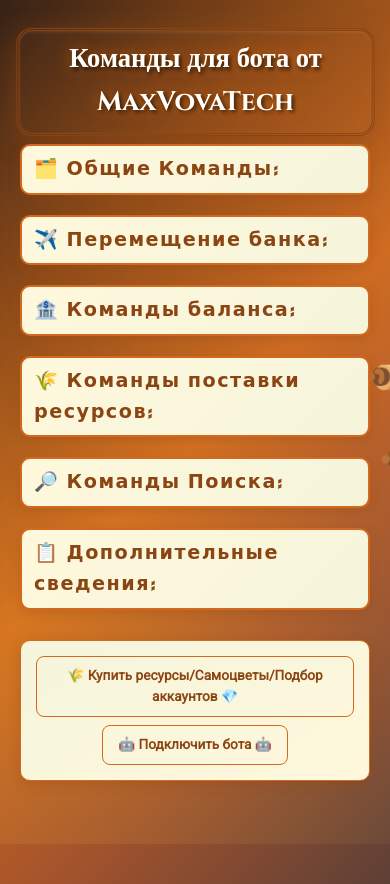
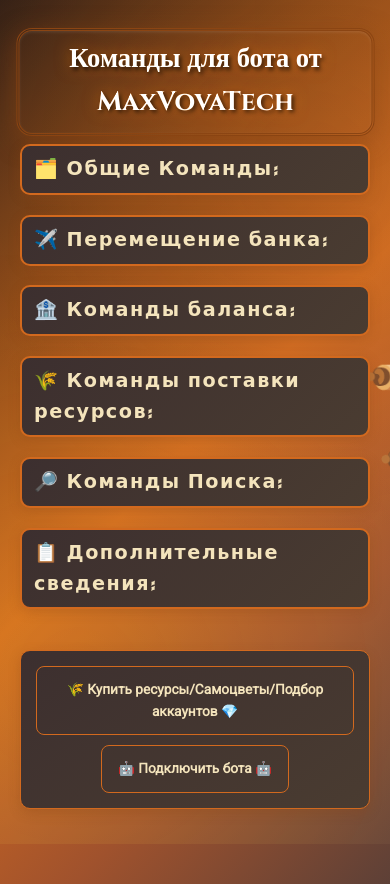
Before and after one commit to Unix2133/MaxVovaTech, a plain HTML site: page index.html in a window 390 px wide. Drawn offline with Linux system fonts and the light colour scheme.

Commit message:
Update index.html

```diff
--- a/index.html
+++ b/index.html
@@ -17,6 +17,8 @@ body {
     min-height: 100vh;
     position: relative;
     overflow-x: hidden;
+    overflow-y: auto;
+    scroll-behavior: auto;
 }
 
 body::before {
@@ -62,6 +64,7 @@ h1 {
         0 0 15px rgba(255, 140, 0, 0.5);
     animation: titlePulse 3s ease-in-out infinite;
     position: relative;
+    scroll-margin-top: 20px;
 }
 
 @keyframes titlePulse {
@@ -71,8 +74,8 @@ h1 {
 
 h2 {
     font-family: 'MedievalSharp', cursive;
-    background: linear-gradient(135deg, #fff8dc, #f5f5dc);
-    color: #8b4513;
+    background: linear-gradient(135deg, #3c2f2f, #4a3c31);
+    color: #f4e4bc;
     padding: 10px 15px;
     margin: 10px 0;
     border: 2px solid #d2691e;
@@ -80,10 +83,12 @@ h2 {
     font-size: 1.4em;
     letter-spacing: 1.5px;
     cursor: pointer;
-    transition: all 0.4s cubic-bezier(0.25, 0.46, 0.45, 0.94);
+    transition: all 0.3s cubic-bezier(0.25, 0.46, 0.45, 0.94);
     position: relative;
     overflow: hidden;
     box-shadow: 0 3px 12px rgba(139, 69, 19, 0.3);
+    scroll-margin-top: 40px;
+    will-change: transform;
 }
 
 h2::before {
@@ -93,37 +98,52 @@ h2::before {
     left: -100%;
     width: 100%;
     height: 100%;
-    background: linear-gradient(90deg, transparent, rgba(255, 255, 255, 0.4), transparent);
-    transition: left 0.5s;
+    background: linear-gradient(90deg, transparent, rgba(255, 255, 255, 0.2), transparent);
+    transition: left 0.3s;
 }
 
 h2:hover {
     transform: translateY(-3px) scale(1.01);
     box-shadow: 0 6px 20px rgba(139, 69, 19, 0.5);
-    background: linear-gradient(135deg, #f5f5dc, #fff8dc);
+    background: linear-gradient(135deg, #4a3c31, #3c2f2f);
 }
 
 h2:hover::before {
     left: 100%;
 }
 
+h2.open {
+    background: linear-gradient(135deg, #4a3c31, #3c2f2f);
+    box-shadow: 0 6px 20px rgba(139, 69, 19, 0.5);
+    transform: translateY(-2px);
+}
+
 ul {
     list-style-type: none;
     padding: 0;
-    margin: 5px 0;
+    margin: 0;
+    transition: height 0.4s cubic-bezier(0.4, 0, 0.2, 1);
+    overflow: hidden;
+    will-change: height;
+    height: 0;
+}
+
+ul.visible {
+    height: auto;
 }
 
 ul li {
-    background: linear-gradient(145deg, #fef9e7, #f0e6a0);
+    background: linear-gradient(145deg, #3c2f2f, #4a3c31);
     margin: 8px 0;
     padding: 15px;
     border: 1.5px solid #d2691e;
     border-radius: 8px;
     box-shadow:
         0 4px 12px rgba(139, 69, 19, 0.2),
-        inset 0 1px 2px rgba(255, 255, 255, 0.5);
-    transition: all 0.3s ease;
+        inset 0 1px 2px rgba(255, 255, 255, 0.1);
+    transition: all 0.2s ease;
     position: relative;
+    color: #f4e4bc;
 }
 
 ul li:hover {
@@ -133,7 +153,7 @@ ul li:hover {
 }
 
 .command {
-    color: #a0522d;
+    color: #ffd700;
     font-weight: bold;
     font-family: 'Roboto', sans-serif;
     font-size: 1.1em;
@@ -142,11 +162,16 @@ ul li:hover {
 }
 
 .access {
-    color: #8b4513;
+    color: #deb887;
     font-size: 0.85em;
     font-style: italic;
     display: block;
     margin-bottom: 4px;
+}
+
+ul li br + * {
+    color: #f4e4bc;
+    font-size: 0.95em;
 }
 
 button {
@@ -160,7 +185,7 @@ button {
     font-size: 0.85em;
     font-weight: bold;
     font-family: 'Roboto', sans-serif;
-    transition: all 0.3s ease;
+    transition: all 0.2s ease;
     box-shadow: 0 2px 8px rgba(139, 69, 19, 0.3);
     position: relative;
     overflow: hidden;
@@ -182,23 +207,24 @@ button:active {
 }
 
 .bot-links {
-    margin-top: 20px;
+    margin-top: 30px;
     padding: 15px;
     text-align: center;
-    background: linear-gradient(145deg, #f5f5dc, #fff8dc);
+    background: linear-gradient(145deg, #3c2f2f, #4a3c31);
     border-radius: 10px;
     border: 1.5px solid #d2691e;
-    font-size: 0.85em;
+    font-size: 0.9em;
     display: flex;
     justify-content: space-around;
     align-items: center;
     box-shadow: 0 4px 12px rgba(139, 69, 19, 0.3);
+    color: #f4e4bc;
 }
 
 .bot-links a {
-    color: #8b4513;
+    color: #f4e4bc;
     text-decoration: none;
-    padding: 8px 15px;
+    padding: 10px 18px;
     border: 1.5px solid #d2691e;
     border-radius: 8px;
     transition: all 0.3s ease;
@@ -209,8 +235,8 @@ button:active {
 .bot-links a:hover {
     background: linear-gradient(145deg, #d2691e, #ff8c00);
     color: #fff;
-    transform: scale(1.03);
-    box-shadow: 0 4px 12px rgba(210, 105, 30, 0.5);
+    transform: scale(1.05);
+    box-shadow: 0 5px 15px rgba(210, 105, 30, 0.6);
 }
 
 .notification {
@@ -234,21 +260,38 @@ button:active {
     to { transform: translateX(-50%) translateY(0); opacity: 1; }
 }
 
-h2 + ul {
-    max-height: 0;
-    overflow: hidden;
-    transition: max-height 0.5s ease-in-out;
-}
-
-h2.open + ul {
-    max-height: 2000px; /* Достаточно для всех элементов */
+/* Зафиксировать тёмную тему независимо от системных настроек */
+@media (prefers-color-scheme: light) {
+    body {
+        background: linear-gradient(135deg, #2c1810 0%, #8b4513 25%, #d2691e 50%, #a0522d 75%, #5d4037 100%) !important;
+        color: #f4e4bc !important;
+    }
+    ul li {
+        background: linear-gradient(145deg, #3c2f2f, #4a3c31) !important;
+        color: #f4e4bc !important;
+    }
+    h2 {
+        background: linear-gradient(135deg, #3c2f2f, #4a3c31) !important;
+        color: #f4e4bc !important;
+    }
+    .bot-links {
+        background: linear-gradient(145deg, #3c2f2f, #4a3c31) !important;
+        color: #f4e4bc !important;
+    }
+    .bot-links a {
+        color: #f4e4bc !important;
+    }
+    ul li br + * {
+        color: #f4e4bc !important;
+    }
 }
 
 @media (max-width: 768px) {
     h1 { font-size: 1.6em; padding: 8px 12px; }
     h2 { font-size: 1.2em; padding: 8px 12px; }
     ul li { padding: 12px; margin: 6px 0; }
-    .bot-links { flex-direction: column; gap: 8px; }
+    .bot-links { flex-direction: column; gap: 10px; }
+    .bot-links a { padding: 12px 16px; font-size: 0.95em; }
 }
 </style>
 
@@ -303,14 +346,36 @@ function createNotification() {
 
 <script>
 document.addEventListener('DOMContentLoaded', () => {
+    // Убрана логика автоматического открытия первого раздела
+    // Все разделы остаются свернутыми при загрузке
+
     const sections = document.querySelectorAll('h2');
+
     sections.forEach(section => {
         const list = section.nextElementSibling;
         if (list && list.tagName === 'UL') {
             section.addEventListener('click', (e) => {
+                e.preventDefault();
                 e.stopPropagation();
-                section.classList.toggle('open');
-                list.style.maxHeight = section.classList.contains('open') ? '2000px' : '0';
+                const isOpen = section.classList.contains('open');
+
+                // Закрываем все разделы
+                sections.forEach(s => {
+                    s.classList.remove('open');
+                    const l = s.nextElementSibling;
+                    if (l && l.tagName === 'UL') {
+                        l.classList.remove('visible');
+                    }
+                });
+
+                // Открываем текущий раздел, если он был закрыт
+                if (!isOpen) {
+                    section.classList.add('open');
+                    list.classList.add('visible');
+                    setTimeout(() => {
+                        section.scrollIntoView({ behavior: 'smooth', block: 'start' });
+                    }, 200);
+                }
             });
         }
     });
@@ -391,10 +456,10 @@ document.addEventListener('DOMContentLoaded', () => {
 <h2>🌾 Команды поставки ресурсов:</h2>
 <ul>
 <li><span class="command">🌾!adminrss F S W O G ник</span><button onclick="copyToClipboard(this.previousElementSibling)">Копировать</button><br><span class="access">Доступно для: R4</span><br>Отправляет все типы ресурсов игроку от имени администратора. Пример: !adminrss 5m 5m 7m 0 8m mictik.</li>
-<li><span class="command">🌾!admin тип ник количество</span><button onclick="copyToClipboard(this.previousElementSibling)">Копировать</button><br><span class="access">Доступно для: R4</span><br>Отправляет ресурсы игроку от имени администратора. Пример: !adminfood mictik 10.</li>
+<li><span class="command">🌾!admin тип ник количество</span><button onclick="copyToClipboard(this.previousElementSibling)">Копировать</button><br><span class="access">Доступно для: R4</span><br>Отправляет ресурсы игроку от имени администратора. Пример: !admin food mictik 10.</li>
 <li><span class="command">🌾!Тип количество</span><button onclick="copyToClipboard(this.previousElementSibling)">Копировать</button><br><span class="access">Доступно для: R1</span><br>Отправляет вам определённый тип ресурсов с вашего баланса. Пример: !food 5m.</li>
 <li><span class="command">🌾!rss F S W O G</span><button onclick="copyToClipboard(this.previousElementSibling)">Копировать</button><br><span class="access">Доступно для: R1</span><br>Отправляет вам все типы ресурсов с вашего баланса. Пример: !rss 10m 0 10m 10m 10m.</li>
-<li><span class="command">🌾!donate тип ник количество</span><button onclick="copyToClipboard(this.previousElementSibling)">Копировать</button><br><span class="access">Доступно для: R1</span><br>Отправляет ресурсы с твоего баланса определённому игроку. Пример: !donatefood mictik 5m.</li>
+<li><span class="command">🌾!donate тип ник количество</span><button onclick="copyToClipboard(this.previousElementSibling)">Копировать</button><br><span class="access">Доступно для: R1</span><br>Отправляет ресурсы с твоего баланса определённому игроку. Пример: !donate food mictik 5m.</li>
 </ul>
 
 <h2>🔎 Команды Поиска:</h2>
```
